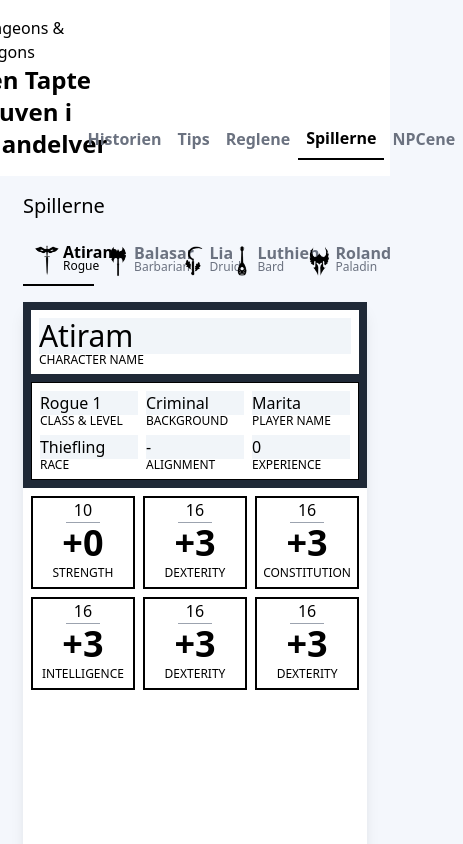
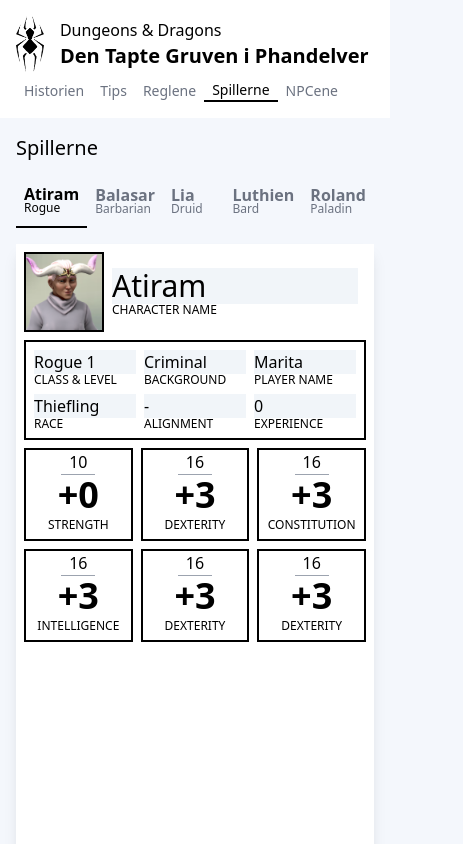
Before and after one commit to KevinMolid/dnd, a React (Vite) app: page /spillerne in a window 390 px wide. Shown: the top 844 px of the page, 463 px wide, since content can reach past the window. Built offline with nearby package versions, Linux system fonts and the light colour scheme.

Commit message:
Improvedd Hero responsivity and added Paragraph

```diff
--- a/src/components/CharacterSheet.tsx
+++ b/src/components/CharacterSheet.tsx
@@ -13,27 +13,19 @@ type Character = {
 };
 
 const CharacterSheet = ({ character }: Props) => {
-  const classColor =
-    character.class === "Rogue"
-      ? "bg-gray-800"
-      : character.class === "Barbarian"
-      ? "bg-red-600"
-      : character.class === "Druid"
-      ? "bg-green-600"
-      : character.class === "Bard"
-      ? "bg-sky-500"
-      : character.class === "Paladin"
-      ? "bg-yellow-500"
-      : "bg-gray-400";
-
   return (
     <div className={"bg-white shadow-lg h-[1000px]"}>
       {/* Header */}
-      <div
-        className={`${classColor} grid sm:grid-cols-3 gap-2 md:gap-4 p-2 md:p-4`}
-      >
+      <div className={`grid lg:grid-cols-3 gap-2 p-2`}>
+        {/* Name and image */}
+        <div className="flex w-full">
+          <img
+            className="w-20 aspect-square object-cover border-2 border-black"
+            src="public\AtiramAvatar.png"
+            alt=""
+          />
           {/* Name */}
-        <div className="bg-white flex justify-center items-center p-2">
+          <div className="flex-grow bg-white flex justify-center gap-2 items-center p-2">
             <div className="w-full">
               <p className="bg-slate-100 font-medium text-3xl">
                 {character.name}
@@ -41,9 +33,10 @@ const CharacterSheet = ({ character }: Props) => {
               <CsLabel>Character Name</CsLabel>
             </div>
           </div>
+        </div>
 
         {/* Details */}
-        <div className="bg-white w-full sm:col-span-2 grid grid-cols-3 p-2 gap-2 border border-black">
+        <div className="bg-white w-full lg:col-span-2 grid grid-cols-3 p-2 gap-2 border-2 border-black">
           <div>
             <p className="bg-slate-100 font-medium">{character.class} 1</p>
             <CsLabel>Class & Level</CsLabel>
@@ -74,7 +67,7 @@ const CharacterSheet = ({ character }: Props) => {
       </div>
 
       {/* Stats */}
-      <div className="grid grid-cols-3 md:grid-cols-6 gap-2 p-2">
+      <div className="grid grid-cols-3 md:grid-cols-6 gap-2 pb-2 px-2">
         <div className="flex flex-col items-center border-2 border-black pb-2">
           <p className="border-b border-gray-400 px-2">10</p>
           <p className="text-4xl font-bold mb-1">+0</p>
--- a/src/components/Container.tsx
+++ b/src/components/Container.tsx
@@ -5,7 +5,7 @@ type Props = {
 const Container = ({ children }: Props) => {
   return (
     <div
-      className="px-12 py-4 flex justify-center
+      className="px-4 md:px-12 py-4 flex justify-center
     "
     >
       <div className="flex-grow max-w-[1200px]">{children}</div>
--- a/src/components/H1.tsx
+++ b/src/components/H1.tsx
@@ -3,7 +3,9 @@ type H1Props = {
 };
 
 const H1 = ({ children }: H1Props) => {
-  return <h1 className="font-bold text-2xl lg:text-3xl">{children}</h1>;
+  return (
+    <h1 className="font-bold text-xl md:text-2xl lg:text-3xl">{children}</h1>
+  );
 };
 
 export default H1;
--- a/src/components/Header.tsx
+++ b/src/components/Header.tsx
@@ -10,7 +10,7 @@ function Header() {
   return (
     <div className="bg-white">
       <Container>
-        <div className="flex justify-between items-end">
+        <div className="flex flex-wrap justify-between items-end">
           <Link to="/">
             <div className="flex items-center gap-4">
               <img src={logo} alt="Black Spider logo" className="h-14" />
--- a/src/components/NavTab.tsx
+++ b/src/components/NavTab.tsx
@@ -14,7 +14,7 @@ const Tab = ({ children, to }: Props) => {
     <li
       onClick={() => navigate(to)}
       className={
-        "flex-1 flex flex-col px-2 py-2 border-b-2 font-bold justify-center hover:cursor-pointer " +
+        "flex-1 flex flex-col px-2 pt-2 border-b-2 text-sm md:text-base font-medium justify-center hover:cursor-pointer " +
         (isActive ? "border-black text-black" : "border-none text-gray-500")
       }
     >
--- /dev/null
+++ b/src/components/Paragraph.tsx
@@ -0,0 +1,9 @@
+type Props = {
+  children: React.ReactNode;
+};
+
+const Paragraph = ({ children }: Props) => {
+  return <p className="mb-4">{children}</p>;
+};
+
+export default Paragraph;
--- a/src/pages/Historien.tsx
+++ b/src/pages/Historien.tsx
@@ -1,6 +1,7 @@
 import Container from "../components/Container";
 import H2 from "../components/H2";
 import H3 from "../components/H3";
+import Paragraph from "../components/Paragraph";
 
 const Historien = () => {
   return (
@@ -8,12 +9,12 @@ const Historien = () => {
       <Container>
         <H2>Historien</H2>
         <H3>Økt 1: På pub med Gundren</H3>
-        <p>
+        <Paragraph>
           Dere møtte dvergen Gundren Rockseeker og hans venn Sildar Hallwinter
           på et vertshus i byen Neverwinter. Spillerne introduserte seg for
           hverandre og fortalte litt om seg selv:
-        </p>
-        <p>
+        </Paragraph>
+        <Paragraph>
           <span className="font-bold">Atiram</span>: Tiefling Rogue. Tidligere
           kriminell. Stavanger-dialekt.
           <br />
@@ -28,19 +29,19 @@ const Historien = () => {
           <br />
           <span className="font-bold">Luthien</span>: Elf Bard. Bakgrunn som
           Entertainer. Dramatisk og sjarmerende.
-        </p>
-        <p>
+        </Paragraph>
+        <Paragraph>
           Gundren var veldig ivrig (og veldig hemmelighetsfull) om noe stort han
           ville dele, men først trengte han hjelp med et oppdrag. Gundren tilbød
           15 gp til hver av dere for å frakte en vogn med forsyninger til
           landsbyen Phandalin.
-        </p>
-        <p>
+        </Paragraph>
+        <Paragraph>
           Gundren og Sildar dro i forveien for å ordne med noe "Business" i
           Phandalin.
-        </p>
+        </Paragraph>
         <H3>Økt 2: Kidnappet smed-datter</H3>
-        <p>
+        <Paragraph>
           På vei sørover langs High Road kom dere til en liten grend, hvor
           vertshuset nylig hadde blitt brent til grunnen. Noen vakter i et
           vakttårn fortalte at grenda hadde blitt angrepet gjentatte ganger av
@@ -48,23 +49,23 @@ const Historien = () => {
           Smeden, Ferrus Stryker, og hans kone, Margot, fortalte at datteren
           deres, Remi, ble tatt av goblins. Lederen i vakttårnet, Kaptein
           Thorne, lovet en dusør på 5 sp per goblin-øre.
-        </p>
-        <p>
+        </Paragraph>
+        <Paragraph>
           Spor etter kamp ved vertshuset ledet østover mot Neverwinter Woods.
-        </p>
+        </Paragraph>
         <H3>Økt 3: Mystisk goblin-rituale</H3>
-        <p>
+        <Paragraph>
           Roland, Atiram og Lia bestemte seg for å følge sporene østover for å
           forsøke og finne Remi, mens Luthien og Balasar ble hos smeden. Roland
           overtalte Kaptein Thorne til å følge dere og hjelpe dere med å spore
           opp goblinene.
-        </p>
-        <p>
+        </Paragraph>
+        <Paragraph>
           På veg østover observerte dere et lys litt mot nord som Lia kjente
           igjen som Helm's Hold, et tilfluktsted for flyktninger fra The Spell
           Plague.
-        </p>
-        <p>
+        </Paragraph>
+        <Paragraph>
           Dere fant en eldgammel krypt ved skogen full av goblins, med
           skarpslipte tenner. Krypten så ut til å være bygget av The Elves of
           Iliyanbruen, en gruppe alver kjent for å ha stått i mot horder av
@@ -75,24 +76,24 @@ const Historien = () => {
           rituale. Dere reddet Remi fra et lite bur, skar av ørene til goblinene
           og tok med dere staaven og noen gullgjenstander fra ritualet; en kniv,
           en døpeskål og en røkelsesholder.
-        </p>
-        <p>
+        </Paragraph>
+        <Paragraph>
           Til tross for litt tvilsom oppførsel viste Thorne seg å være
           pålitelig, og ga dere en belønning på 110 sp. Ferrus Stryker tilbød
           gratis smedtjenester for å ha reddet datteren hans. Dere kjøpte en
           kilo jern som Ferrus smidde om til 100 fotangler.
-        </p>
-        <p>
+        </Paragraph>
+        <Paragraph>
           Lia fiklet litt med tryllestaven (Wand of Eldritch Blast) og knyttet
           et sterkt bånd til den.
-        </p>
+        </Paragraph>
 
         <H3>Økt 4: Bakholdsangrep og Atiram i fare</H3>
-        <p>
+        <Paragraph>
           Etter å ha fulgt High Road sørover i et par dager tok dere av østover
           på Triboar Trail. Her ble dere møtt av to døde hester liggende i veien
           med piler stikkende ut av siden.
-        </p>
+        </Paragraph>
       </Container>
     </div>
   );
--- a/src/pages/Spillerne.tsx
+++ b/src/pages/Spillerne.tsx
@@ -64,7 +64,7 @@ const Spillerne = () => {
             >
               <div className="flex items-center">
                 <img
-                  className="w-8"
+                  className="hidden sm:inline w-8"
                   src={player.class + ".png"}
                   alt={player.class}
                 />
```
Also changed, not shown: public/AtiramAvatar.png (added). Lines whose indentation alone changed are shown as unchanged.
